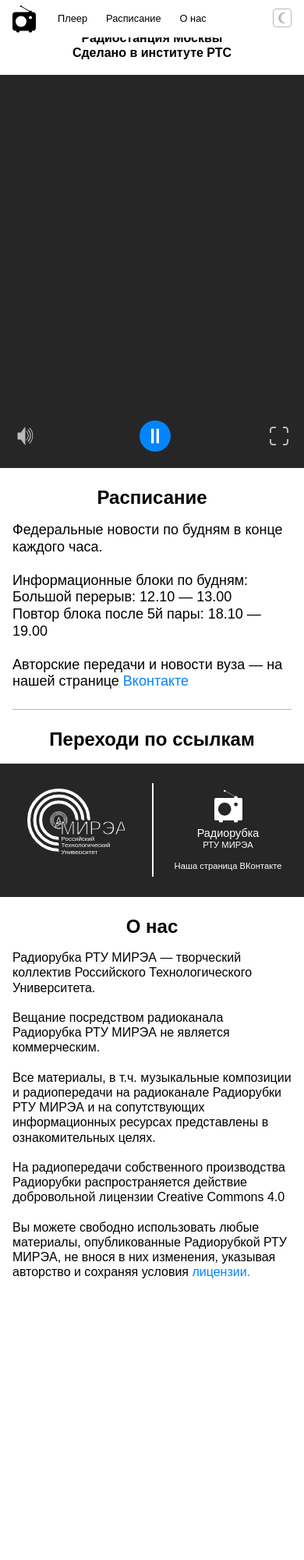
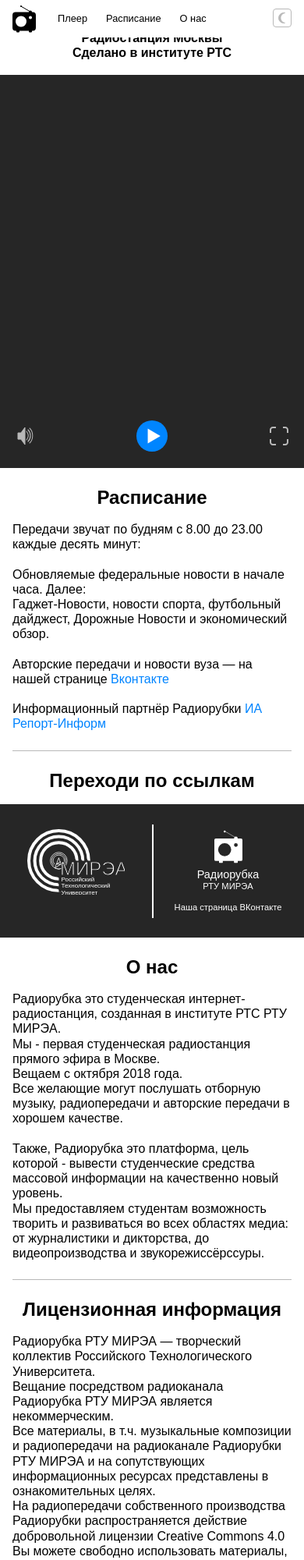
Before and after one commit to Hickar/mirea-radio-page, a website built with webpack: page src/template.html in a window 390 px wide. Shown: the top 2000 px of the page at 78% size. Before the commit the page ends 1656 px from the top, so only its background shows below. Built offline with nearby package versions, Linux system fonts and the light colour scheme; no server answers; files whose address does not match are found by name.

Commit message:
Vendor prefixes added, fixes

```diff
--- a/package.json
+++ b/package.json
@@ -4,7 +4,7 @@
   "main": "index.js",
   "scripts": {
     "dev": "webpack --config webpack.dev.config.js",
-    "start": "webpack-dev-server --config webpack.dev.config.js --open",
+    "server": "webpack-dev-server --config webpack.dev.config.js --open",
     "build": "webpack --config webpack.prod.config.js"
   },
   "repository": "https://github.com/Hickar/mirea-radio-page.git",
@@ -15,6 +15,7 @@
     "@babel/preset-env": "^7.7.6",
     "babel-eslint": "^10.0.3",
     "babel-loader": "^8.0.6",
+    "clean-webpack-plugin": "^3.0.0",
     "copy-webpack-plugin": "^5.1.1",
     "css-hot-loader": "^1.4.4",
     "css-loader": "^3.4.0",
@@ -26,6 +27,7 @@
     "mini-css-extract-plugin": "^0.8.2",
     "path": "^0.12.7",
     "style-loader": "^1.0.2",
+    "uglifyjs-webpack-plugin": "^2.2.0",
     "url-loader": "^3.0.0",
     "webpack": "^4.41.3",
     "webpack-cli": "^3.3.10",
--- a/src/scripts/darkmodeButton.js
+++ b/src/scripts/darkmodeButton.js
@@ -1,6 +1,6 @@
 const darkmodeButtonHandler = () => {
     document.querySelector(".navbar__darkmodebutton").addEventListener("click", () => {
-        if (document.documentElement.dataset.theme == "") {
+        if (document.documentElement.dataset.theme === "") {
             document.documentElement.dataset.theme = "dark";
         } else {
             document.documentElement.dataset.theme = "";
--- a/src/scripts/player.js
+++ b/src/scripts/player.js
@@ -10,6 +10,7 @@
                     document.querySelector(".player__trackname").innerHTML = trackName;
                 })
             });
+        return;
     };
     setInterval(updateMusic(), 30000);
 
--- a/src/style.css
+++ b/src/style.css
@@ -49,6 +49,10 @@
     transition: .2s fill ease, .2s stroke ease, .2s color ease, .2s background-color ease;
 }
 
+*:focus {
+    outline: none;
+}
+
 html[data-theme='dark'] {
     --background-color: hsl(0, 0%, 15%);
     --text-color: hsl(0, 0%, 100%);
@@ -86,6 +90,7 @@
     cursor: pointer;
     box-sizing: border-box;
     padding: 0;
+    outline: none;
 }
 
 ul, ol {
@@ -186,7 +191,7 @@
 
 .navbar__darkmodebutton {
     padding: 0;
-    margin: auto 1rem;
+    margin: 0 1.25rem 0 1rem;
 }
 
 .navbar__darkmodebuttonicon > * {
@@ -233,7 +238,7 @@
 }
 
 .player__controlsinnerleft {
-    width: calc(50% + 1.5rem);
+    width: calc(50% + 2.5rem);
     justify-content: space-between;
 }
 
@@ -287,6 +292,8 @@
 .volumeButtonOverlay,
 .playButtonOverlay {
     position: absolute;
+    top: 0;
+    left: 0;
     width: 100%;
     height: 100%;
 }
@@ -348,10 +355,16 @@
 }
 
 .volumeslider::-webkit-slider-thumb {
+    -webkit-appearance: none;
+    appearance: none;
+    width: 10px;
+    height: 10px;
+    border-radius: 16px;
     background-color: var(--accent-color);
     cursor: pointer;
     border: none;
     transition: .2s background-color ease;
+    margin-top: -3px;
 }
 
 .volumeslider::-webkit-slider-thumb:hover {
@@ -373,6 +386,7 @@
     background-color: var(--accent-color);
     cursor: pointer;
     border: none;
+    margin: 0;
     transition: .2s background-color ease;
 }
 
@@ -382,7 +396,7 @@
 
 .player__playbutton {
     position: relative;
-    padding-left: 1rem;
+    padding: 0 1rem;
     margin-left: auto;
 }
 
@@ -495,6 +509,14 @@
     font-size: 1.25rem;
     line-height: 1.2;
     color: var(--text-color);
+    padding: 0 0 3rem 0;
+    border-bottom: 1px solid var(--border-color);
+}
+
+.licence__text {
+    font-size: 1.25rem;
+    line-height: 1.2;
+    color: var(--text-color);
 }
 
 @media screen and (max-width: 996px) {
@@ -543,15 +565,13 @@
         border-radius: 0;
     }
 
-    .schedule__text {
-        font-size: 1.125rem;
+    .schedule__text,
+    .about__text,
+    .licence__text {
+        font-size: 1rem;
+        line-height: 1.2;
         text-align: left;
         padding-bottom: 1.5rem;
-    }
-
-    .about__text {
-        font-size: 1rem;
-        line-height: 1.2;
     }
 
     .header {
@@ -585,6 +605,10 @@
         margin: 0 .75rem;
     }
 
+    .player__controlsinnerleft {
+        width: calc(50% + 2.25rem);
+    }
+
     .player__trackinfo {
         width: 100%;
         position: absolute;
@@ -616,10 +640,6 @@
 
     .volumeicon {
         margin-left: 0;
-    }
-
-    .player__playbutton {
-        padding-left: 0;
     }
 
     .player__playbutton svg {
@@ -657,16 +677,6 @@
         margin-top: 3rem;
     }
 
-    .schedule__text {
-        font-size: 1rem;
-        text-align: left;
-    }
-
-    .about__text {
-        font-size: 1rem;
-        line-height: 1.2;
-    }
-
     .header {
         font-size: .8rem;
         line-height: 1.2;
--- a/src/template.html
+++ b/src/template.html
@@ -3,6 +3,7 @@
 <head>
     <meta charset="UTF-8">
     <meta http-equiv="X-UA-Compatible" content="ie=edge">
+    <meta http-equiv="Content-Security-Policy" content="upgrade-insecure-requests">
     <meta name="description" content="">
     <meta name="viewport"
           content="width=device-width, user-scalable=no, initial-scale=1.0, maximum-scale=1.0, minimum-scale=1.0">
@@ -16,11 +17,10 @@
 </head>
 <body>
 <div class="wrapper">
-    <div id="Player" class="anchor"></div>
     <header class="navbar">
         <div class="section">
             <div class="container flex_row">
-                <a href="#" class="navbar__logo">
+                <a href="https://mirearadio.ru" class="navbar__logo">
                     <svg width="30" height="35" viewBox="0 0 30 35" fill="none" xmlns="http://www.w3.org/2000/svg">
                         <circle class="fill" cx="23" cy="8.5" r="2" fill="#000"/>
                         <path class="fill" d="M5 31.5h4v2a1 1 0 01-1 1H6a1 1 0 01-1-1v-2zM21 31.5h4v2a1 1 0 01-1 1h-2a1 1 0 01-1-1v-2z" fill="#000"/>
@@ -33,7 +33,7 @@
                     </h1>
                 </a>
                 <nav class="navbar__menu flex_row">
-                    <a href="#Player" class="navbar__menuitem">Плеер</a>
+                    <a href="#" class="navbar__menuitem">Плеер</a>
                     <a href="#Schedule" class="navbar__menuitem">Расписание</a>
                     <a href="#About" class="navbar__menuitem">О нас</a>
                 </nav>
@@ -57,7 +57,7 @@
         <div class="player">
             <div class="player__panel">
                 <canvas width="1168" height="420" class="player__panelcanvas"></canvas>
-                <audio src="http://s0.radioheart.ru:8000/RH20507" id="audio" crossorigin="anonymous" autoplay>
+                <audio src="http://s0.radioheart.ru:8000/RH20507" id="audio" crossorigin="anonymous">
                     <source src="http://s0.radioheart.ru:8000/RH20507" type="audio/mp3">
                 </audio>
             </div>
@@ -85,12 +85,12 @@
                             </svg>
                         </button>
                     </div>
-                    <button data-volume="" data-playing="true" role="switch" aria-checked="false" class="player__playbutton">
+                    <button data-volume="" data-playing="false" role="switch" aria-checked="false" class="player__playbutton">
                         <div class="playButtonOverlay"></div>
                         <svg class="playButton" width="48" height="48" viewBox="0 0 48 48" preserveAspectRatio="none" fill="none" xmlns="http://www.w3.org/2000/svg">
                             <circle class="fill" cx="24" cy="24" r="24" fill="#0085FF"/>
-                            <path id="playIcon" d="M37 24L17.5 35.2583L17.5 12.7417L37 24Z" fill="transparent"/>
-                            <path id="pauseIcon" d="M18 13H22V35H18V13Z M26 13H30V35H26V13Z" fill="white"/>
+                            <path id="playIcon" d="M37 24L17.5 35.2583L17.5 12.7417L37 24Z" fill="white"/>
+                            <path id="pauseIcon" d="M18 13H22V35H18V13Z M26 13H30V35H26V13Z" fill="transparent"/>
                         </svg>
                     </button>
                 </div>
@@ -111,11 +111,11 @@
     <div id="Schedule" class="anchor"></div>
     <div class="section section__schedule container">
         <h2 class="section__headertext">Расписание</h2>
-        <p class="schedule__text">Федеральные новости по будням в конце каждого часа.<br><br>
-            Информационные блоки по будням:<br>
-            Большой перерыв: 12.10 — 13.00<br>
-            Повтор блока после 5й пары: 18.10 — 19.00<br><br>
-            Авторские передачи и новости вуза — на нашей странице <a class="link" href="https://vk.com/mirea.radio">Вконтакте</a>
+        <p class="schedule__text">Передачи звучат по будням с 8.00 до 23.00 каждые десять минут:<br><br>
+            Обновляемые федеральные новости в начале часа. Далее:<br>
+            Гаджет-Новости, новости спорта, футбольный дайджест, Дорожные Новости и экономический обзор.<br><br>
+            Авторские передачи и новости вуза — на нашей странице <a class="link" href="https://vk.com/mirea.radio">Вконтакте</a><br><br>
+            Информационный партнёр Радиорубки <a class="link" href="https://www.report-inform.ru">ИА Репорт-Информ</a>
         </p>
     </div>
     <div class="section section__contacts container">
@@ -161,11 +161,24 @@
         <h2 class="section__headertext">О нас</h2>
         <div class="container about">
             <p class="about__text">
-                Радиорубка РТУ МИРЭА — творческий коллектив Российского Технологического Университета.<br><br>
-                Вещание посредством радиоканала Радиорубка РТУ МИРЭА не является коммерческим.<br><br>
-                Все материалы, в т.ч. музыкальные композиции и радиопередачи на радиоканале Радиорубки РТУ МИРЭА и на сопутствующих информационных ресурсах представлены в ознакомительных целях.<br><br>
-                На радиопередачи собственного производства Радиорубки распространяется действие добровольной лицензии Creative Commons 4.0<br><br>
-                Вы можете свободно использовать любые материалы, опубликованные Радиорубкой РТУ МИРЭА, не внося в них изменения, указывая авторство и сохраняя условия <a class="link" href="https://creativecommons.org/licenses/by-nc-sa/4.0/legalcode.ru">лицензии.</a><br>
+                Радиорубка это студенческая интернет-радиостанция, созданная в институте РТС РТУ МИРЭА.<br>
+                Мы - первая студенческая радиостанция прямого эфира в Москве.<br>
+                Вещаем с октября 2018 года.<br>
+                Все желающие могут послушать отборную музыку, радиопередачи и авторские передачи в хорошем качестве.<br><br>
+                Также, Радиорубка это платформа, цель которой - вывести студенческие средства массовой информации на качественно новый уровень.<br>
+                Мы предоставляем студентам возможность творить и развиваться во всех областях медиа: от журналистики и дикторства, до видеопроизводства и звукорежиссёрссуры.<br>
+            </p>
+        </div>
+    </div>
+    <div class="section section__license">
+        <h2 class="section__headertext">Лицензионная информация</h2>
+        <div class="container licence">
+            <p class="licence__text">
+                Радиорубка РТУ МИРЭА — творческий коллектив Российского Технологического Университета.<br>
+                Вещание посредством радиоканала Радиорубка РТУ МИРЭА является некоммерческим.<br>
+                Все материалы, в т.ч. музыкальные композиции и радиопередачи на радиоканале Радиорубки РТУ МИРЭА и на сопутствующих информационных ресурсах представлены в ознакомительных целях.<br>
+                На радиопередачи собственного производства Радиорубки распространяется действие добровольной лицензии Creative Commons 4.0<br>
+                Вы можете свободно использовать материалы, опубликованные Радиорубкой РТУ МИРЭА, не внося в них изменения, указывая авторство и сохраняя условия <a class="link" href="https://creativecommons.org/licenses/by-nc-sa/4.0/legalcode.ru">лицензии.</a><br><br>
             </p>
         </div>
     </div>
```
Also changed, not shown: webpack.prod.config.js (+16 -7 lines), 2 other files.
